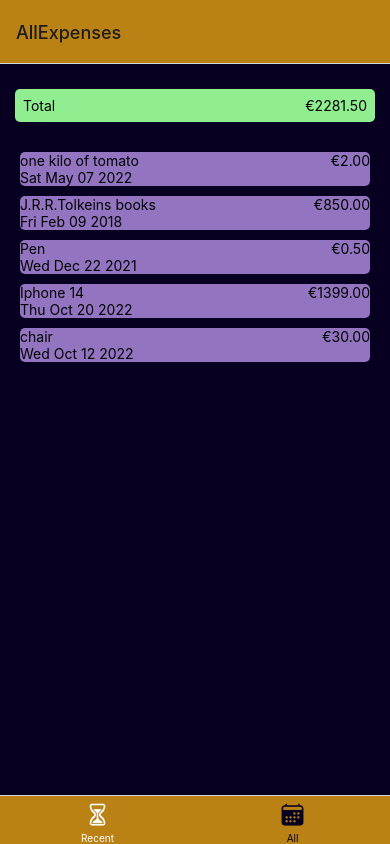
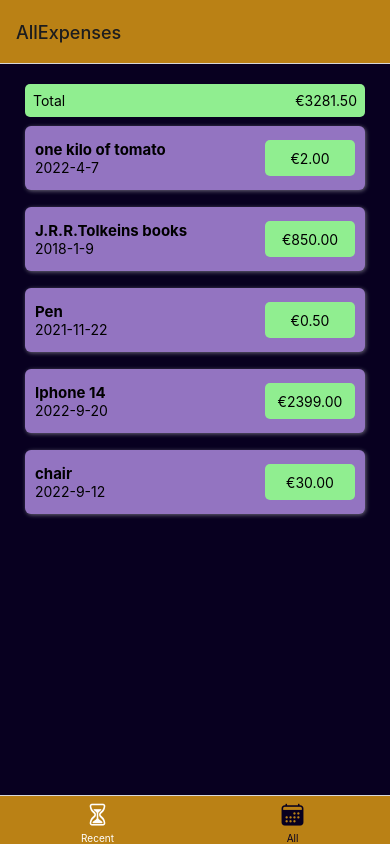
Before and after one commit to HusseinIbrahim2/Expense-Tracker, a React Native app: screen /AllExpenses in a window 390 px wide. Built offline with nearby package versions, Linux system fonts and the light colour scheme.

Commit message:
Modification of outputting the list of expenses

```diff
--- a/components/ExpensesOutput/ExpensesList.js
+++ b/components/ExpensesOutput/ExpensesList.js
@@ -1,14 +1,10 @@
 import { FlatList, Text, View, StyleSheet } from "react-native";
+
+import ExpensesItem from "./ExpensesItem";
 
 function renderExpensesItem(itemData) {
     return (
-        <View style={styles.outerContainer}>
-            <View style={styles.innerContainer}>
-                    <Text>{itemData.item.description}</Text>
-                    <Text>€{itemData.item.amount.toFixed(2)}</Text>
-            </View>
-                <Text>{itemData.item.date.toDateString()}</Text>
-        </View>
+        <ExpensesItem {...itemData.item}  />
     )
 }
 
@@ -21,18 +17,4 @@ function ExpensesList({ expenses }) {
         />
     )
 }
-const styles = StyleSheet.create({
-    outerContainer: {
-        // marginVertical: 25,
-        marginHorizontal: 20,
-        margin: 5,
-        borderRadius: 5,
-        backgroundColor: '#9374c1'
-    },
-    innerContainer: {
-        justifyContent: 'space-between',
-        flexDirection: 'row',
-    }
-})
-
 export default ExpensesList;
--- a/components/ExpensesOutput/ExpensesOutput.js
+++ b/components/ExpensesOutput/ExpensesOutput.js
@@ -13,7 +13,7 @@ function ExpensesOutput({ expensesPeriod, totalExpenses }) {
         },
         {
             id: 'e2',
-            description: "J.R.R.Tolkeins books ",
+            description: "J.R.R.Tolkeins books  ",
             amount: 850,
             date: new Date("2018-02-09")
         },
@@ -26,7 +26,7 @@ function ExpensesOutput({ expensesPeriod, totalExpenses }) {
         {
             id: 'e4',
             description: "Iphone 14",
-            amount: 1399,
+            amount: 2399,
             date: new Date("2022-10-20")
         },
         {
@@ -35,7 +35,6 @@ function ExpensesOutput({ expensesPeriod, totalExpenses }) {
             amount: 30,
             date: new Date("2022-10-12")
         },
-
     ];
     return (
         <View style={styles.container}>
@@ -49,7 +48,8 @@ function ExpensesOutput({ expensesPeriod, totalExpenses }) {
 const styles = StyleSheet.create({
     container: {
         flex: 1,
-        backgroundColor: '#080020'
+        backgroundColor: '#080020',
+
     },
 })
 
--- a/components/ExpensesOutput/ExpensesTotal.js
+++ b/components/ExpensesOutput/ExpensesTotal.js
@@ -16,8 +16,9 @@ function ExpensesTotal({ period, expenses }) {
 }
 const styles = StyleSheet.create({
     outerContainer: {
-        marginVertical: 25,
-        margin: 15,
+        marginTop: 20,
+        marginBottom: 4,
+        marginHorizontal: 25,
         borderRadius: 5,
         backgroundColor: 'lightgreen'
     },
```
